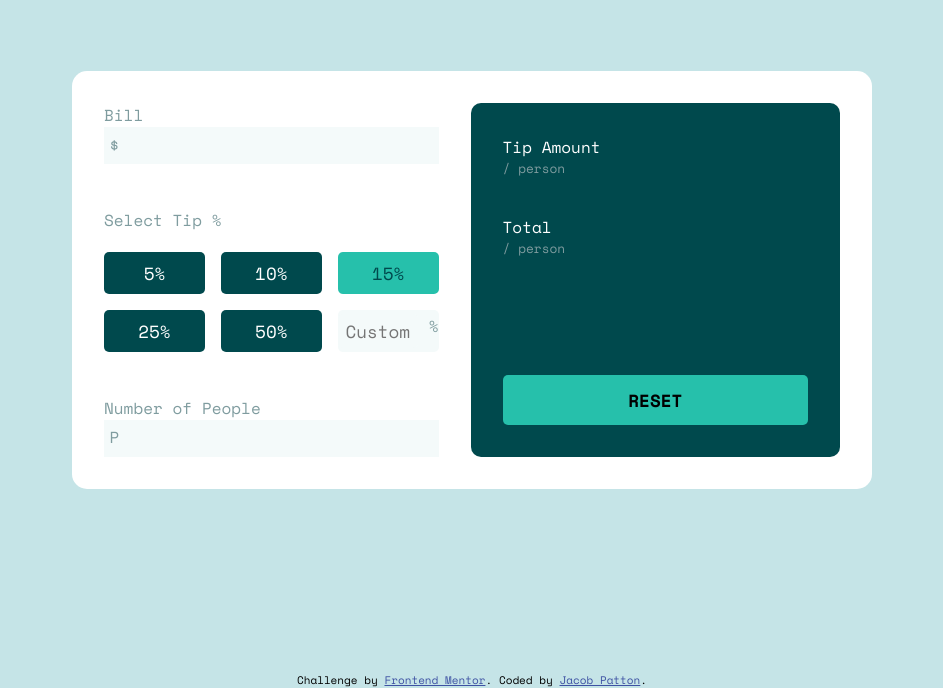
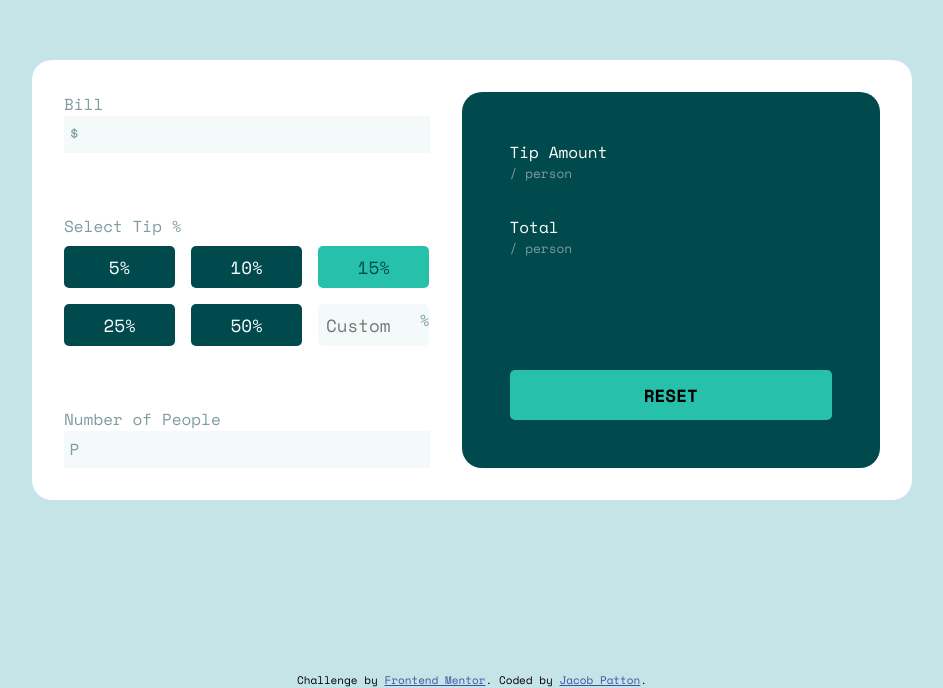
Before and after one commit to rustybucket-cloud/tip-calculator-app, a plain HTML site: page index.html in a window 1280 px wide. Shown: the part 112-800 px from the top of the page, without its empty margins (168-1111 px from the left). Drawn offline with nearby package versions, Linux system fonts and the light colour scheme.

Commit message:
adjusted styling to fit challenge

```diff
--- a/index.html
+++ b/index.html
@@ -21,6 +21,7 @@
         <span>$<input id="bill" type="number" pattern="^\d*(\.\d{0,2})?$" step=".01"></span>
       </label>
 
+      <div>
         <label class="select-tip">Select Tip %</label>
         <div id="tip-percentages">
           <button type="button" class="tip-button" data-percentage=".05" id="five-percent">5%</button>
@@ -29,6 +30,7 @@
           <button type="button" class="tip-button" data-percentage=".25" id="twenty-five-percent">25%</button>
           <button type="button" class="tip-button" data-percentage=".5" id="fifty-percent">50%</button>
           <span><input id="custom" placeholder="Custom">%</span>
+        </div>
       </div>
       <label for="num-people">Number of People
         <span>P<input type="number" id="num-people"></span>
--- a/styles.css
+++ b/styles.css
@@ -15,10 +15,10 @@ main {
 
 .calculator {
     margin: auto;
-    width: 50em;
+    width: 55em;
     display: flex;
     padding: 2rem;
-    border-radius: 15px;
+    border-radius: 20px;
     background-color: white;
     gap: 2rem;
     min-height: 22em;
@@ -30,8 +30,8 @@ main {
 .right {
     background-color: hsl(183, 100%, 15%);
     color: white;
-    border-radius: 10px;
-    padding: 2rem;
+    border-radius: 20px;
+    padding: 3rem;
     display: flex;
     flex-direction: column;
     justify-content: space-between;
@@ -77,6 +77,7 @@ main {
 }
 .select-tip {
     padding-top: 1.5rem;
+    padding-bottom: .5rem;
 }
 #tip-percentages {
     display: grid;
@@ -120,11 +121,13 @@ main {
 .result {
     display: flex;
     justify-content: space-between;
+    margin-bottom: 1rem;
+    min-height: 3.7em;
 }
 #tip-amount, #total {
-    font-size: 1.5rem;
+    font-size: 3rem;
     color: hsl(172, 67%, 45%);
-    margin-bottom: 5rem;
+    font-weight: bold;
 }
 
 .attribution { font-size: 11px; text-align: center; }
```
Lines whose indentation alone changed are shown as unchanged.
